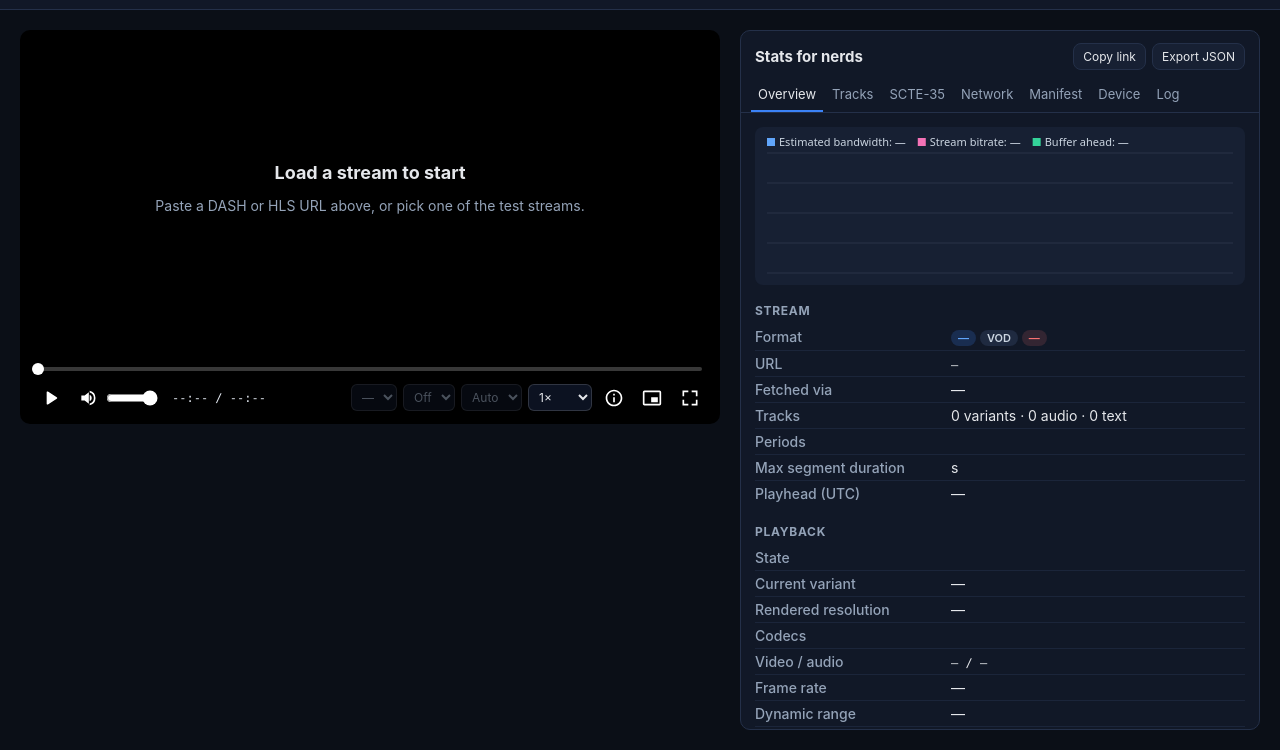
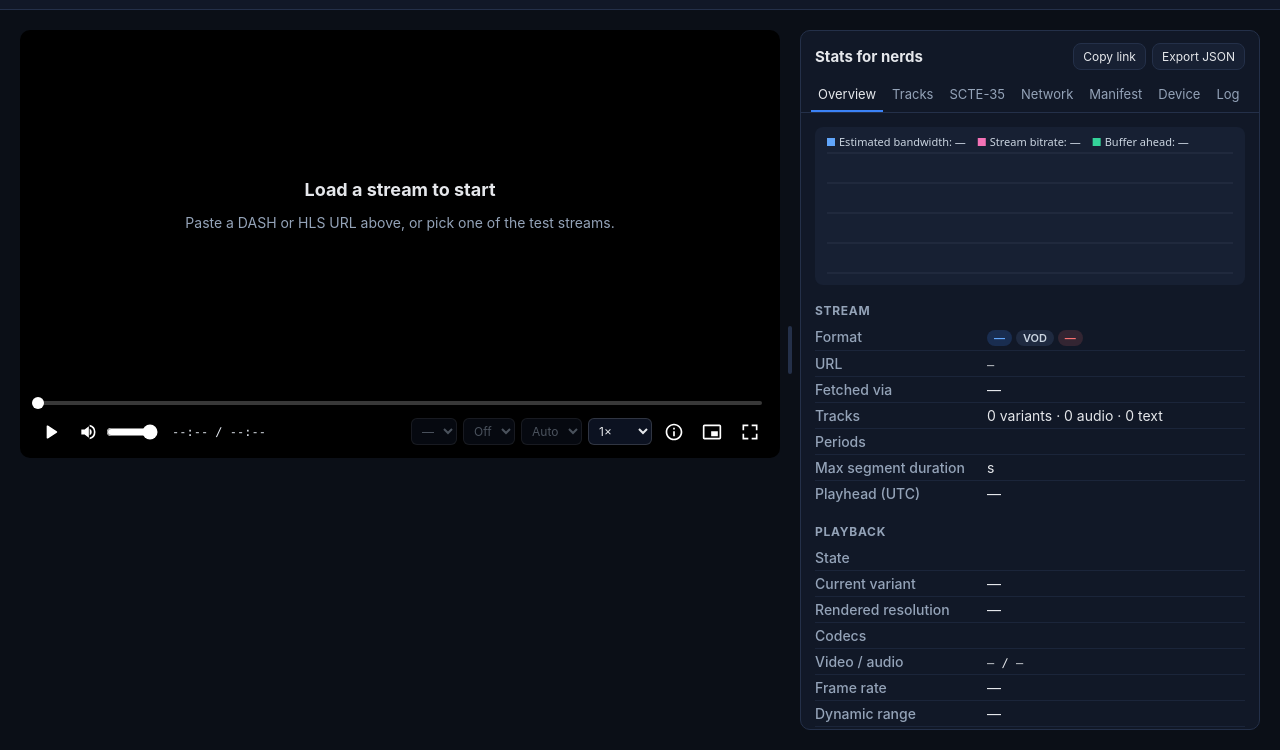
Before and after one commit to garghe/simple-abr-player, a website built with Vite: page index.html in a window 1280 px wide. Shown: the part 50-800 px from the top of the page. Built offline with nearby package versions, Linux system fonts and the light colour scheme; files whose address does not match are found by name; what shaka-player would draw is missing.

Commit message:
Add draggable splitter between player and stats panel
Dragging the handle resizes the stats panel and the player takes the
remaining width. The width is clamped (stats >= 320px, player >= 360px),
remembered in localStorage, reset by double-click or Home, and
adjustable with arrow keys. Hidden in the stacked mobile layout.

Co-Authored-By: Claude Opus 5.5 <noreply@anthropic.com>
Claude-Session: https://claude.ai/code/session_01Mfx4jpQKbq4EYqM5U7Hj88

```diff
--- a/index.html
+++ b/index.html
@@ -61,6 +61,16 @@
         <div id="stream-summary" class="stream-summary"></div>
       </section>
 
+      <div
+        id="splitter"
+        class="splitter"
+        role="separator"
+        aria-orientation="vertical"
+        aria-label="Resize stats panel (drag, arrow keys, double-click to reset)"
+        title="Drag to resize · double-click to reset"
+        tabindex="0"
+      ></div>
+
       <aside class="stats-col">
         <div class="stats-head">
           <h2>Stats for nerds</h2>
--- a/src/main.ts
+++ b/src/main.ts
@@ -8,6 +8,7 @@ import { Controls } from './ui/controls';
 import { $, clear, h } from './ui/dom';
 import { formatBitrate, formatTime } from './ui/format';
 import { icons } from './ui/icons';
+import { installSplitter } from './ui/splitter';
 
 const video = $('#video') as HTMLVideoElement;
 const playerEl = $('#player');
@@ -109,6 +110,7 @@ const overlay = {
     return this.visible;
   },
 };
+installSplitter($('.layout'), $('#splitter'));
 const panel = new StatsPanel(ctrl, $('#tabs'), $('#tab-body'));
 new Controls(ctrl, $('#controls'), playerEl, overlay, (e) => panel.showScteEvent(e));
 
--- a/src/styles.css
+++ b/src/styles.css
@@ -206,11 +206,49 @@ textarea {
 /* ------------------------------------------------------------------ layout */
 
 .layout {
+  --stats-width: 460px;
   display: grid;
-  grid-template-columns: minmax(0, 1fr) minmax(380px, 520px);
-  gap: 20px;
+  grid-template-columns: minmax(0, 1fr) 20px var(--stats-width);
   padding: 20px;
   align-items: start;
+}
+
+/* Drag handle between the player and the stats panel. */
+.splitter {
+  align-self: stretch;
+  cursor: col-resize;
+  position: relative;
+  touch-action: none;
+  outline: none;
+}
+
+.splitter::before {
+  content: '';
+  position: sticky;
+  top: calc(50vh - 24px);
+  display: block;
+  width: 4px;
+  height: 48px;
+  margin: 0 auto;
+  border-radius: 2px;
+  background: var(--border);
+  transition: background 0.15s;
+}
+
+.splitter:hover::before,
+.splitter:focus-visible::before,
+.splitter.dragging::before {
+  background: var(--accent);
+}
+
+body.resizing {
+  cursor: col-resize;
+  user-select: none;
+}
+
+/* Keep the video from swallowing pointer events mid-drag. */
+body.resizing .player {
+  pointer-events: none;
 }
 
 .player-col {
@@ -232,7 +270,11 @@ textarea {
 @media (max-width: 1100px) {
   .layout {
     grid-template-columns: minmax(0, 1fr);
+    gap: 20px;
     padding: 16px;
+  }
+  .splitter {
+    display: none;
   }
   .stats-col {
     position: static;
--- /dev/null
+++ b/src/ui/splitter.ts
@@ -0,0 +1,73 @@
+const KEY = 'sap.statsWidth.v1';
+const DEFAULT = 460;
+const MIN_STATS = 320;
+const MIN_PLAYER = 360;
+
+/**
+ * Drag handle between the player and the stats panel. Dragging left widens
+ * the stats panel and shrinks the player; the width is remembered.
+ * Arrow keys resize by 20px, Home/double-click reset.
+ */
+export function installSplitter(layout: HTMLElement, handle: HTMLElement): void {
+  const max = () => Math.max(MIN_STATS, layout.clientWidth - MIN_PLAYER - 60);
+  const clamp = (w: number) => Math.round(Math.min(max(), Math.max(MIN_STATS, w)));
+
+  const apply = (w: number, save = true) => {
+    const width = clamp(w);
+    layout.style.setProperty('--stats-width', `${width}px`);
+    handle.setAttribute('aria-valuenow', String(width));
+    if (save) {
+      try {
+        localStorage.setItem(KEY, String(width));
+      } catch {
+        /* storage unavailable */
+      }
+    }
+    // Let the stats chart redraw at the new size.
+    window.dispatchEvent(new Event('resize'));
+  };
+  const current = () => parseFloat(getComputedStyle(layout).getPropertyValue('--stats-width')) || DEFAULT;
+
+  let saved = DEFAULT;
+  try {
+    saved = Number(localStorage.getItem(KEY)) || DEFAULT;
+  } catch {
+    /* storage unavailable */
+  }
+  handle.setAttribute('aria-valuemin', String(MIN_STATS));
+  apply(saved, false);
+
+  handle.addEventListener('pointerdown', (e) => {
+    e.preventDefault();
+    handle.setPointerCapture(e.pointerId);
+    handle.classList.add('dragging');
+    document.body.classList.add('resizing');
+    const right = layout.getBoundingClientRect().right - parseFloat(getComputedStyle(layout).paddingRight);
+    const move = (ev: PointerEvent) => apply(right - ev.clientX - 10);
+    const up = () => {
+      handle.classList.remove('dragging');
+      document.body.classList.remove('resizing');
+      handle.removeEventListener('pointermove', move);
+      handle.removeEventListener('pointerup', up);
+      handle.removeEventListener('pointercancel', up);
+    };
+    handle.addEventListener('pointermove', move);
+    handle.addEventListener('pointerup', up);
+    handle.addEventListener('pointercancel', up);
+  });
+
+  handle.addEventListener('dblclick', () => apply(DEFAULT));
+  handle.addEventListener('keydown', (e) => {
+    const step = e.shiftKey ? 80 : 20;
+    if (e.key === 'ArrowLeft') apply(current() + step);
+    else if (e.key === 'ArrowRight') apply(current() - step);
+    else if (e.key === 'Home') apply(DEFAULT);
+    else return;
+    e.preventDefault();
+  });
+  // Keep the saved width valid when the window shrinks.
+  window.addEventListener('resize', () => {
+    const w = current();
+    if (w !== clamp(w)) layout.style.setProperty('--stats-width', `${clamp(w)}px`);
+  });
+}
```
Also changed, not shown: README.md.
